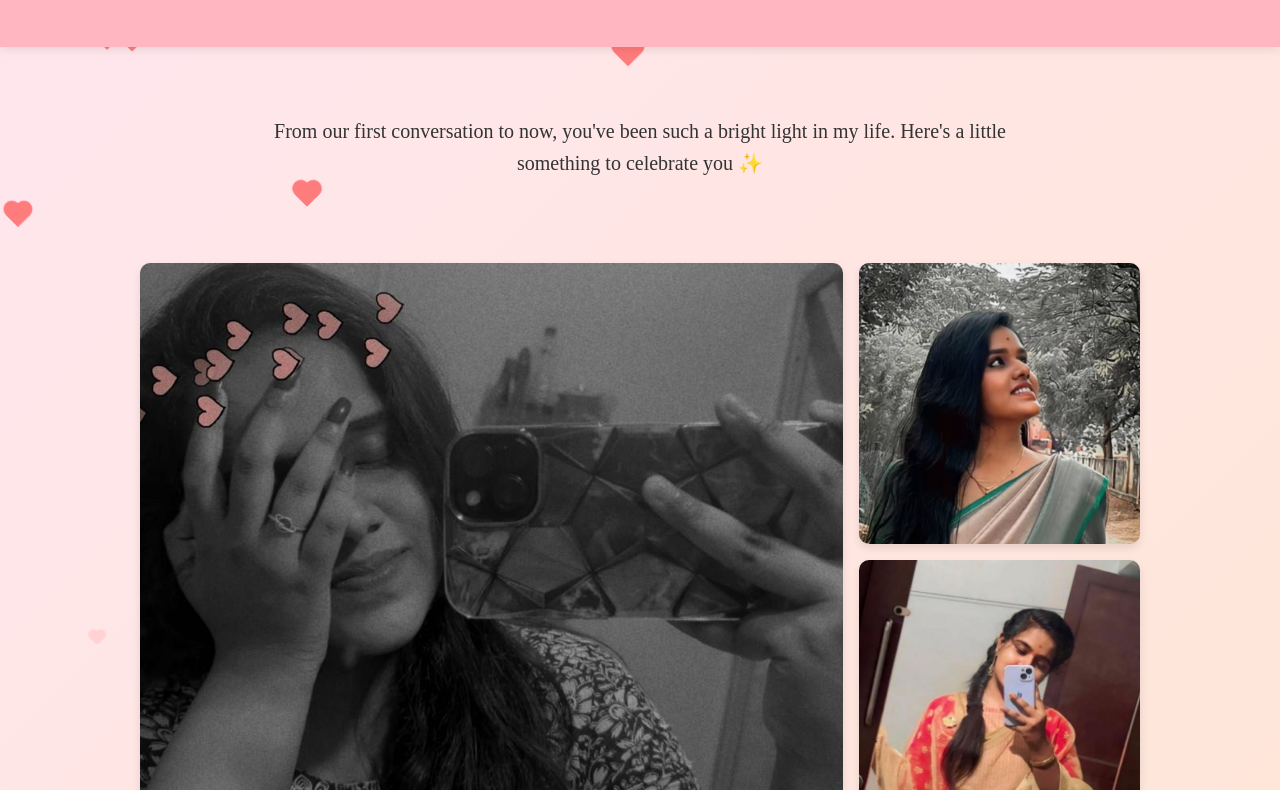
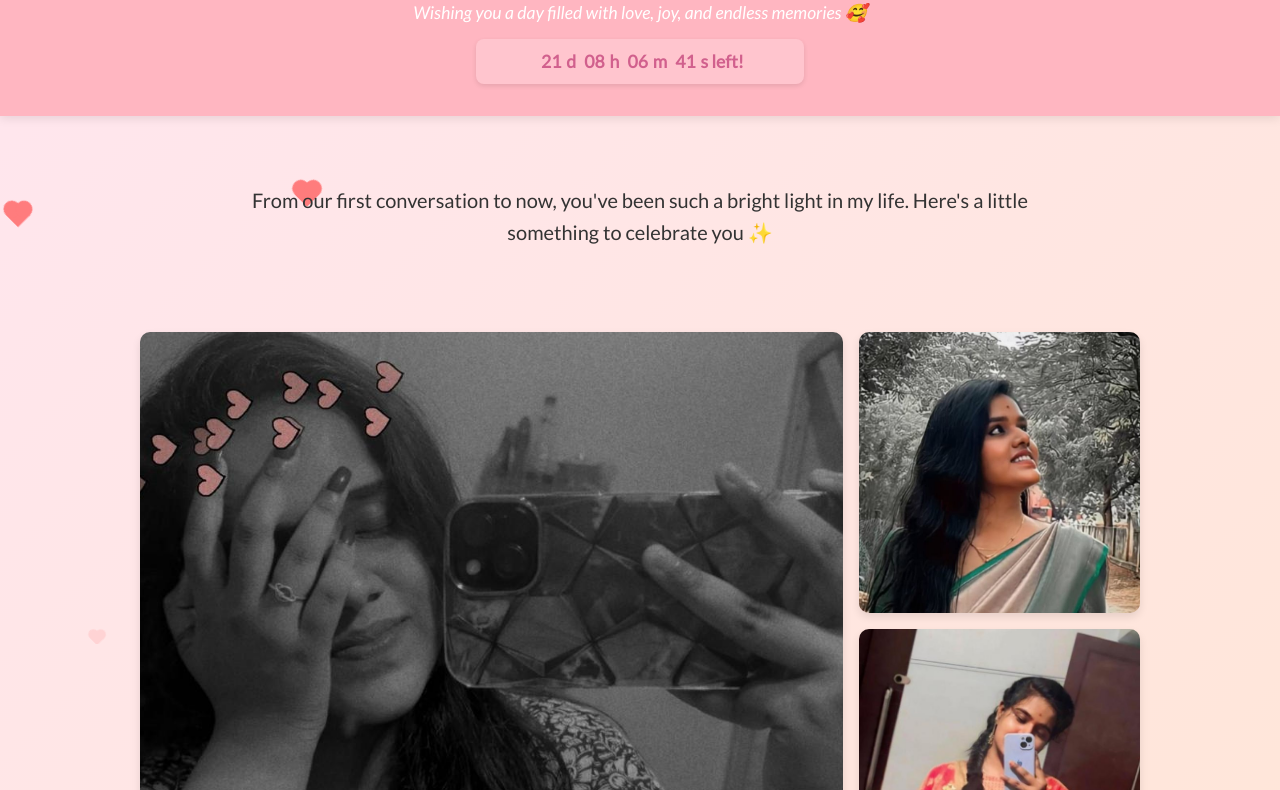
Before and after one commit to Arun270647/mathibday, a plain HTML site: page content.html in a window 1280 px wide. Shown: the part 156-946 px from the top of the page. Drawn offline with Linux system fonts and the light colour scheme.

Commit message:
Update content.html

```diff
--- a/content.html
+++ b/content.html
@@ -3,7 +3,8 @@
   <head>
     <meta charset="UTF-8">
     <meta name="viewport" content="width=device-width, initial-scale=1.0">
-    <title>Happy Birthday Mathii! 🎂</title> <link rel="preconnect" href="https://fonts.googleapis.com">
+    <title>Happy Birthday Mathii! 🎂</title>
+    <link rel="preconnect" href="https://fonts.googleapis.com">
     <link rel="preconnect" href="https://fonts.gstatic.com" crossorigin>
     <link href="https://fonts.googleapis.com/css2?family=Lato:ital@0;1&family=Pacifico&display=swap" rel="stylesheet">
     <style>
@@ -22,6 +23,8 @@
         --white-color: #fff;
         --heart-color: #ff4d4d; /* Brighter Red for hearts */
         --message-bg: #fff0f5; /* Lavender blush for message section */
+        --timer-bg: rgba(255, 255, 255, 0.2); /* Semi-transparent white for timer */
+        --timer-text: var(--secondary-accent); /* Use deeper pink for timer text */
       }
 
       /* Basic Setup */
@@ -34,6 +37,7 @@
         overflow-x: hidden; /* Prevent horizontal scroll */
         margin: 0;
         padding: 0;
+        font-family: var(--base-font); /* Apply base font globally */
       }
       /* Hide scrollbar for Webkit browsers */
       body::-webkit-scrollbar {
@@ -58,14 +62,15 @@
       /* --- Header --- */
       header {
         text-align: center;
-        padding: 2rem;
+        padding: 2rem 1rem; /* Adjusted padding */
         background-color: var(--primary-accent);
         color: var(--white-color);
         box-shadow: 0 2px 10px var(--shadow-light); /* Subtle shadow */
+        position: relative; /* Needed for timer positioning if absolute */
       }
 
       header h1 {
-      /* Apply cute font */
+        font-family: var(--cute-font); /* Apply cute font */
         font-size: 2.8rem;
         margin-bottom: 0.5rem;
         font-weight: 400; /* Pacifico is often lighter */
@@ -74,7 +79,31 @@
       header p {
         font-style: italic;
         font-size: 1.1rem;
+        margin-bottom: 1rem; /* Add space below subtitle */
       }
+
+      /* --- Countdown Timer Styles --- */
+      #countdown-timer {
+        background-color: var(--timer-bg);
+        color: var(--timer-text);
+        padding: 0.75rem 1.5rem;
+        border-radius: 8px;
+        display: inline-block; /* Allow centering */
+        margin: 0 auto; /* Center horizontally */
+        font-size: 1.1rem;
+        font-weight: bold;
+        box-shadow: 0 2px 5px var(--shadow-light);
+        min-width: 280px; /* Ensure minimum width */
+        text-align: center;
+        font-family: var(--base-font); /* Use base font */
+      }
+
+      #countdown-timer span {
+        display: inline-block;
+        margin: 0 0.3rem; /* Space between units */
+        min-width: 2ch; /* Minimum width for numbers */
+      }
+      /* --- End Countdown Timer Styles --- */
 
       /* --- Intro Section --- */
       .intro {
@@ -295,6 +324,7 @@
       }
 
       .message-section h2 {
+        font-family: var(--cute-font); /* Apply cute font */
         font-size: 2.2rem;
         margin-bottom: 1.5rem;
         color: var(--secondary-accent);
@@ -444,6 +474,9 @@
       /* Screens smaller than 768px: Adjust layouts */
       @media (max-width: 768px) {
         header h1 { font-size: 2.2rem; }
+        header { padding: 1.5rem 1rem; } /* Adjust header padding */
+        #countdown-timer { font-size: 1rem; padding: 0.6rem 1rem; min-width: 250px;} /* Adjust timer size */
+
         .gallery { padding: 0.5rem; gap: 1rem; }
         .top-section { flex-direction: column; } /* Stack top images */
         .top-image, .side-images { flex: none; width: 100%; max-width: 100%; }
@@ -484,6 +517,8 @@
       @media (max-width: 480px) {
         header h1 { font-size: 1.8rem; }
         header p { font-size: 1rem; }
+        #countdown-timer { font-size: 0.9rem; padding: 0.5rem 0.8rem; min-width: 220px;} /* Further adjust timer */
+
         .intro { font-size: 1.1rem; }
         .grid-slide-1, .grid-slide-3 { grid-template-columns: 1fr; } /* Single column slides */
         .side-images { flex-direction: column; } /* Stack side images */
@@ -508,10 +543,14 @@
   </head>
 <body>
     <header>
-        <h1>Happy Birthday, Mathii! 🎉</h1> <p>Wishing you a day filled with love, joy, and endless memories 🥰</p> </header>
+        <h1>Happy Birthday, Mathii! 🎉</h1>
+        <p>Wishing you a day filled with love, joy, and endless memories 🥰</p>
+        <div id="countdown-timer">Loading countdown...</div>
+    </header>
 
     <section class="intro">
-        <p>From our first conversation to now, you've been such a bright light in my life. Here's a little something to celebrate you ✨</p> </section>
+        <p>From our first conversation to now, you've been such a bright light in my life. Here's a little something to celebrate you ✨</p>
+    </section>
 
     <section class="gallery">
         <div class="top-section">
@@ -573,8 +612,10 @@
 
     <section class="message-section">
         <div class="message-content">
-          <h2>A Special Message 💌</h2> <p>
-              Mathii, your kindness, your laughter, and your energy make the world better just by being in it. You deserve all the love and happiness today and always. Keep shining and chasing your dreams. I'm so lucky to know you. Happy Birthday again! 💖 </p>
+          <h2>A Special Message 💌</h2>
+          <p>
+              Mathii, your kindness, your laughter, and your energy make the world better just by being in it. You deserve all the love and happiness today and always. Keep shining and chasing your dreams. I'm so lucky to know you. Happy Birthday again! 💖
+          </p>
         </div>
         <div class="image-slideshow-container" id="special-slideshow">
             <div class="slideshow-track">
@@ -597,7 +638,8 @@
     </section>
 
     <footer>
-        <p>Made with ❤️ just for you, Mathii</p> </footer>
+        <p>Made with ❤️ just for you, Mathii</p>
+    </footer>
 
     <div class="floating-hearts" id="floatingHearts"></div>
 
@@ -684,7 +726,7 @@
         });
       }
 
-      // --- NEW Image Slideshow Script ---
+      // --- Image Slideshow Script ---
       function initializeSlideshow(containerId) {
           const slideshowContainer = document.getElementById(containerId);
           if (!slideshowContainer) {
@@ -702,7 +744,6 @@
 
           if (!track || slides.length === 0 || !nextButton || !prevButton) {
               console.error(`Essential elements missing within slideshow container "${containerId}".`);
-              // Optionally hide buttons if slides are missing
               if (prevButton) prevButton.style.display = 'none';
               if (nextButton) nextButton.style.display = 'none';
               return;
@@ -712,10 +753,8 @@
 
           // Function to move to a specific slide
           const moveToSlide = (targetIndex) => {
-              // Handle looping
               if (targetIndex < 0) { targetIndex = maxIndex; }
               else if (targetIndex > maxIndex) { targetIndex = 0; }
-
               const amountToMove = -targetIndex * 100 + '%';
               track.style.transform = `translateX(${amountToMove})`;
               currentIndex = targetIndex;
@@ -723,7 +762,7 @@
 
           // Function to start auto-play
           const startAutoPlay = () => {
-              stopAutoPlay(); // Clear existing interval first
+              stopAutoPlay();
               autoPlayInterval = setInterval(() => {
                   moveToSlide(currentIndex + 1);
               }, autoPlayDelay);
@@ -738,13 +777,13 @@
           nextButton.addEventListener('click', () => {
               stopAutoPlay();
               moveToSlide(currentIndex + 1);
-              startAutoPlay(); // Restart autoplay after manual navigation
+              startAutoPlay();
           });
 
           prevButton.addEventListener('click', () => {
               stopAutoPlay();
               moveToSlide(currentIndex - 1);
-              startAutoPlay(); // Restart autoplay
+              startAutoPlay();
           });
 
           // Pause autoplay on hover
@@ -755,13 +794,63 @@
           startAutoPlay();
       }
 
+      // --- NEW Countdown Timer Script ---
+      function initializeCountdown(elementId, targetDateString) {
+          const countdownElement = document.getElementById(elementId);
+          if (!countdownElement) {
+              console.error(`Countdown element with id "${elementId}" not found.`);
+              return;
+          }
+
+          // Set the date we're counting down to
+          // Note: Months are 0-indexed in JavaScript (Jan=0, Feb=1, etc.)
+          // So May is month 4.
+          const targetDate = new Date(targetDateString).getTime(); // Example: "2025-05-16T00:00:00"
+
+          // Update the countdown every 1 second
+          const interval = setInterval(() => {
+              // Get today's date and time
+              const now = new Date().getTime();
+
+              // Find the distance between now and the target date
+              const distance = targetDate - now;
+
+              // Time calculations for days, hours, minutes and seconds
+              const days = Math.floor(distance / (1000 * 60 * 60 * 24));
+              const hours = Math.floor((distance % (1000 * 60 * 60 * 24)) / (1000 * 60 * 60));
+              const minutes = Math.floor((distance % (1000 * 60 * 60)) / (1000 * 60));
+              const seconds = Math.floor((distance % (1000 * 60)) / 1000);
+
+              // Display the result in the element
+              // Pad single digits with a leading zero
+              const pad = (num) => String(num).padStart(2, '0');
+
+              countdownElement.innerHTML = `
+                  <span>${days}</span>d
+                  <span>${pad(hours)}</span>h
+                  <span>${pad(minutes)}</span>m
+                  <span>${pad(seconds)}</span>s
+                  left!
+              `;
+
+              // If the countdown is finished, write some text
+              if (distance < 0) {
+                  clearInterval(interval); // Stop the timer
+                  countdownElement.innerHTML = "Happy Birthday Mathii!"; // Or any other message
+                  // You could add confetti or other effects here too
+              }
+          }, 1000); // Update every second
+      }
+
 
       // --- Global Initialization ---
       document.addEventListener('DOMContentLoaded', () => {
           createFloatingHearts();     // Initialize background hearts
           initializeCarousels();      // Initialize image carousels
-          initializeSlideshow('special-slideshow'); // Initialize the new slideshow
-          // Note: initializeHeartAnimation() is removed as the canvas was replaced
+          initializeSlideshow('special-slideshow'); // Initialize the special slideshow
+          // Initialize the countdown timer
+          // Format: YYYY-MM-DDTHH:MM:SS (Using T00:00:00 for start of the day)
+          initializeCountdown('countdown-timer', '2025-05-16T00:00:00');
       });
 
     </script>
```
